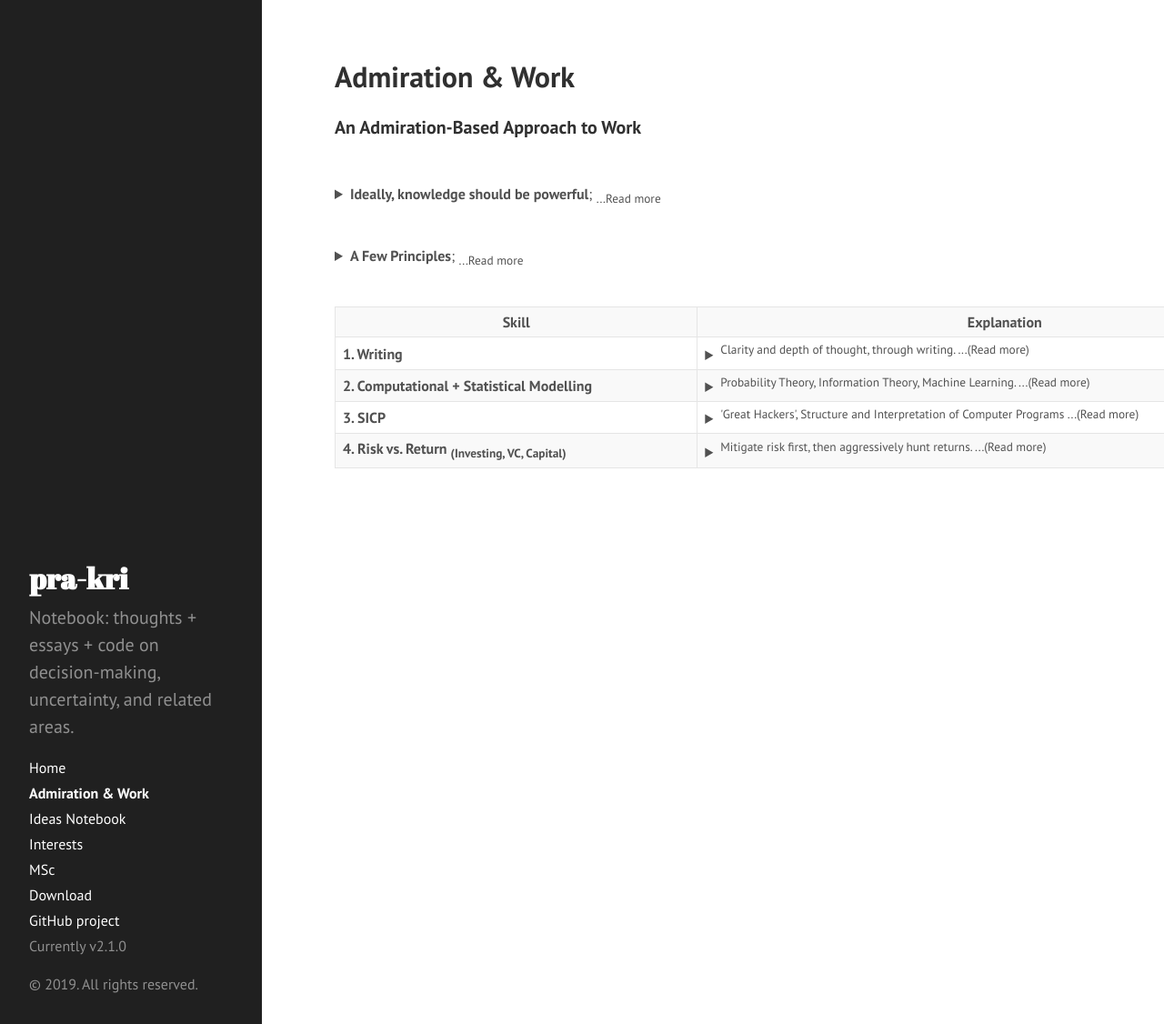
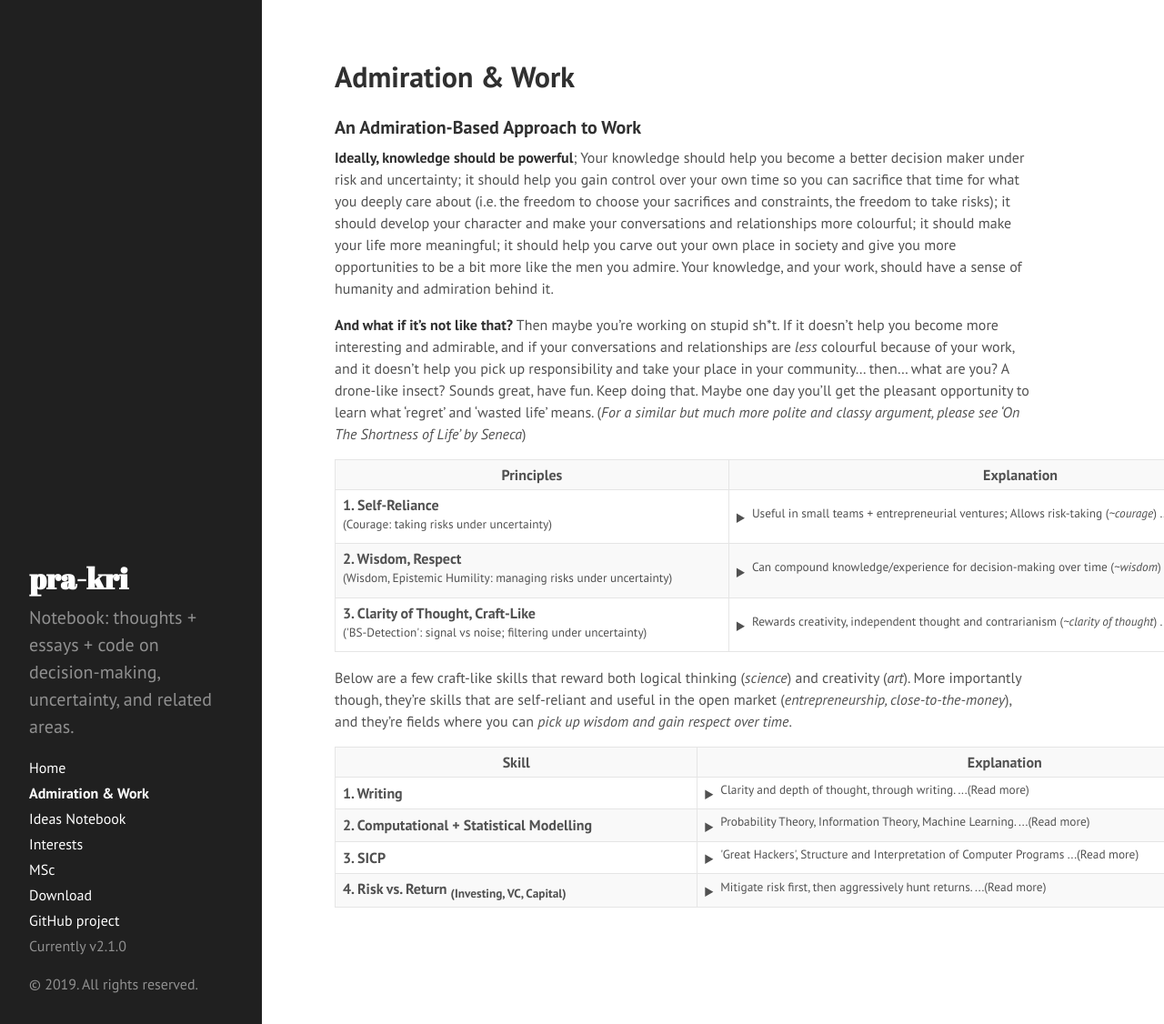
Before and after one commit to pra-kri/pra-kri.github.io, a Jekyll site: the page built from AdmirationAndWork.md, in a window 1280 px wide and 1126 px high. Shown: the whole window at 91% size. Built offline with Jekyll 4.4.1, drawn with Linux system fonts in a browser that asks for light colours; Markdown is read by kramdown in place of the engine named in the settings; some of the changed text lies outside the part shown.

Commit message:
Update AdmirationAndWork.md

```diff
--- a/AdmirationAndWork.md
+++ b/AdmirationAndWork.md
@@ -5,14 +5,11 @@ title: Admiration & Work
 
 ### An Admiration-Based Approach to Work
 
-<br>
-<details><summary><b>Ideally, knowledge should be powerful</b>; <sub>...Read more</sub></summary> Your knowledge should help you become a better decision maker under risk and uncertainty; it should help you gain control over your own time so you can sacrifice that time for what you deeply care about (i.e. the freedom to choose your sacrifices and constraints, the freedom to take risks); it should develop your character and make your conversations and relationships more colourful; it should make your life more meaningful; it should help you carve out your own place in society and give you more opportunities to be a bit more like the men you admire. Your knowledge, and your work, should have a sense of humanity and admiration behind it.
-<br>
-  <b>And what if it's not like that?</b>  Then maybe you're working on stupid sh*t. If it doesn't help you become more interesting and admirable, and if your conversations and relationships are *less* colourful because of your work, and it doesn't help you pick up responsibility and take your place in your community... then... what are you? A drone-like insect? Sounds great, have fun. Keep doing that. Maybe one day you'll get the pleasant opportunity to learn what 'regret' and 'wasted life' means. (*For a similar but much more polite and classy argument, please see 'On The Shortness of Life' by Seneca*)
-</details>
-<br>
+**Ideally, knowledge should be powerful**; Your knowledge should help you become a better decision maker under risk and uncertainty; it should help you gain control over your own time so you can sacrifice that time for what you deeply care about (i.e. the freedom to choose your sacrifices and constraints, the freedom to take risks); it should develop your character and make your conversations and relationships more colourful; it should make your life more meaningful; it should help you carve out your own place in society and give you more opportunities to be a bit more like the men you admire. Your knowledge, and your work, should have a sense of humanity and admiration behind it.
 
-<details><summary><b>A Few Principles</b>; <sub>...Read more</sub></summary>
+**And what if it's not like that?**  Then maybe you're working on stupid sh\*t. If it doesn't help you become more interesting and admirable, and if your conversations and relationships are *less* colourful because of your work, and it doesn't help you pick up responsibility and take your place in your community... then... what are you? A drone-like insect? Sounds great, have fun. Keep doing that. Maybe one day you'll get the pleasant opportunity to learn what 'regret' and 'wasted life' means. (*For a similar but much more polite and classy argument, please see 'On The Shortness of Life' by Seneca*)
+
+
 <table style="width:140%">
   <tr>
     <th>Principles</th>
@@ -48,12 +45,7 @@ title: Admiration & Work
   </tr>
 </table>
 
-
-
 Below are a few craft-like skills that reward both logical thinking (*science*) and creativity (*art*). More importantly though, they're skills that are self-reliant and useful in the open market (*entrepreneurship, close-to-the-money*), and they're fields where you can *pick up wisdom and gain respect over time*.
-
-</details>
-<br>
 
 <table style="width:140%">
   <tr>
```
